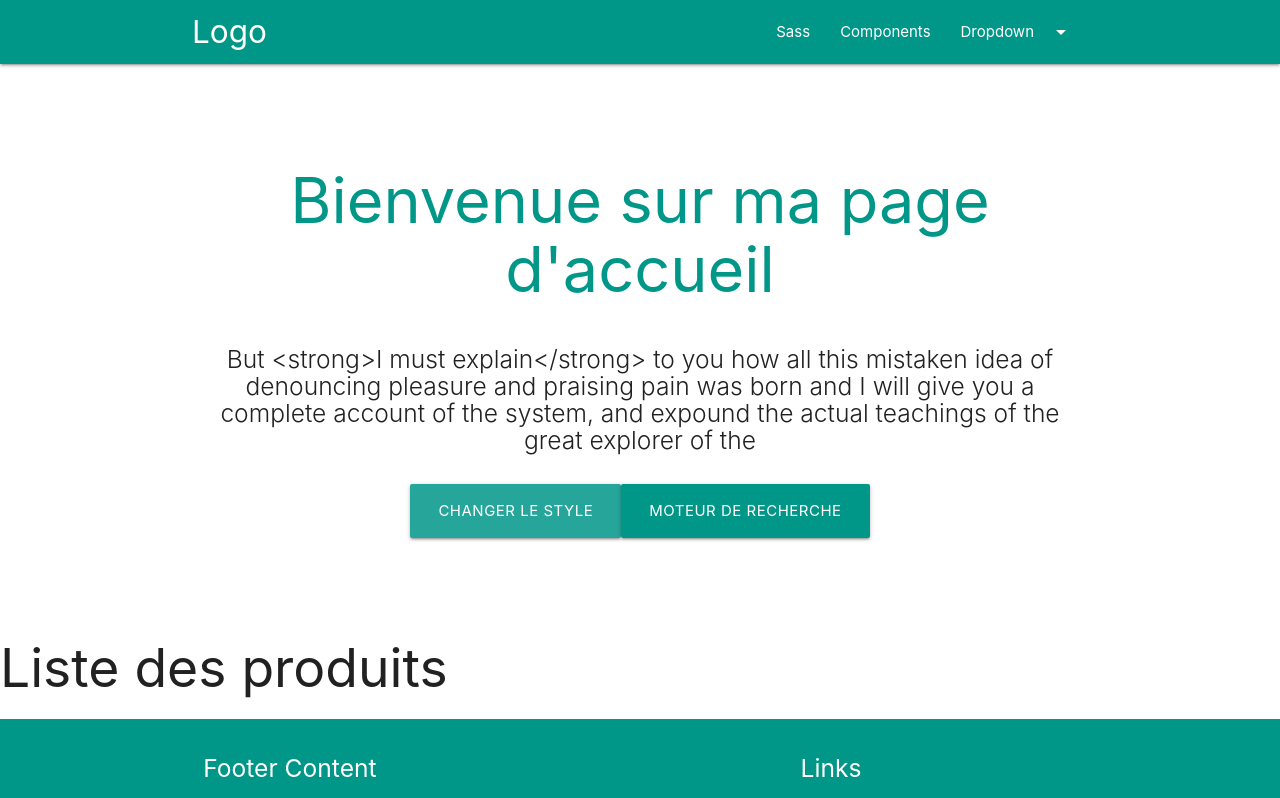
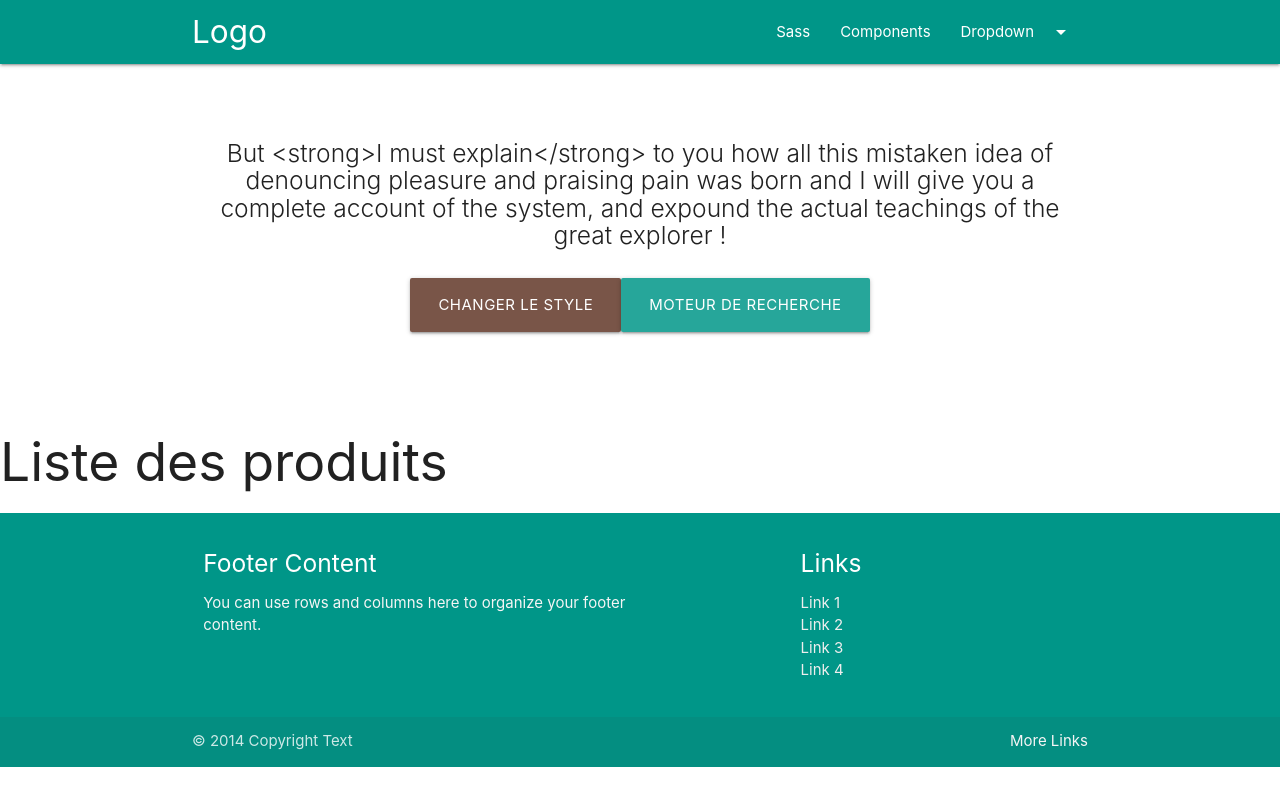
Before and after one commit to Marooxx/angular0518, an Angular app: page / in a window 1280 px wide. Shown: the top 798 px of the page. Built offline with nearby package versions, Linux system fonts and the light colour scheme.

Commit message:
Utilisation de ngClass

```diff
--- a/src/app/app.component.html
+++ b/src/app/app.component.html
@@ -10,11 +10,10 @@
       </div>
       <div class="row center">
 
-        <button class="btn-large" (click)="changeStyle()" >Changer le style</button>
+        <button class="btn-large" (click)="changeStyle()" [ngClass]="classesBtn">Changer le style</button>
 
         <a id="download-button" class="btn-large waves-effect waves-light"
-         [href]="url" [class.teal]="isEditable" [class.orange]="!isEditable"
-         >Moteur de recherche</a>
+         [href]="url" >Moteur de recherche</a>
       </div>
       <br><br>
 
--- a/src/app/app.component.ts
+++ b/src/app/app.component.ts
@@ -7,23 +7,56 @@
   // encapsulation: ViewEncapsulation.Native
 })
 export class AppComponent {
+  // Propriétés pour tester l'affichage de propriétés dans le template
   title = `Bienvenue sur ma page d'accueil`;
   content: string;
+  // Pour changer l'attribut d'une balise HTML
   url: string;
+  // Booléen utilisé pour changer le style (classes CSS, style inline)
   isEditable: boolean;
+  // Objet utilisé pour regrouper les classes CSS (en lien avec ngClass)
+  classesBtn: object;
 
+  /**
+   * Appelé à la construction du component
+   * Initialise les propriétés
+   */
   constructor() {
     this.content = `But <strong>I must explain</strong> to you how all this mistaken
     idea of denouncing pleasure and praising pain was born and I will
     give you a complete account of the system, and expound the actual
-    teachings of the great explorer of the `;
+    teachings of the great explorer !`;
+    this.url = 'https://www.ecosia.org/';
+    this.isEditable = false;
 
-    this.url = 'https://www.ecosia.org/';
-
-    this.isEditable = true;
+    // Initialisation des classes CSS "blue-grey" et "brown" du bouton (pour ngClass)
+    this.updateClasseBtn();
   }
 
+  /**
+   * Méthode appelé lors du clic sur le bouton "Changer de style"
+   * - Change le booléen "isEditable"
+   * - Met à jour l'objet des classes CSS (classesBtn) pour mettre à jour la couleur
+   */
   public changeStyle() {
-    this.isEditable = !this.isEditable;
+    // Changement du booléen
+    if (this.isEditable === true) {
+      this.isEditable = false;
+    } else {
+      this.isEditable = true;
+    }
+
+    // Mise à jour des classes CSS du bouton
+    this.updateClasseBtn();
+  }
+
+  /**
+   * Initialisation/Met à jour les classes CSS gérant la couleur du bouton
+   */
+  private updateClasseBtn() {
+    this.classesBtn = {
+      'blue-grey' : this.isEditable,
+      'brown'     : !this.isEditable
+    };
   }
 }
```
